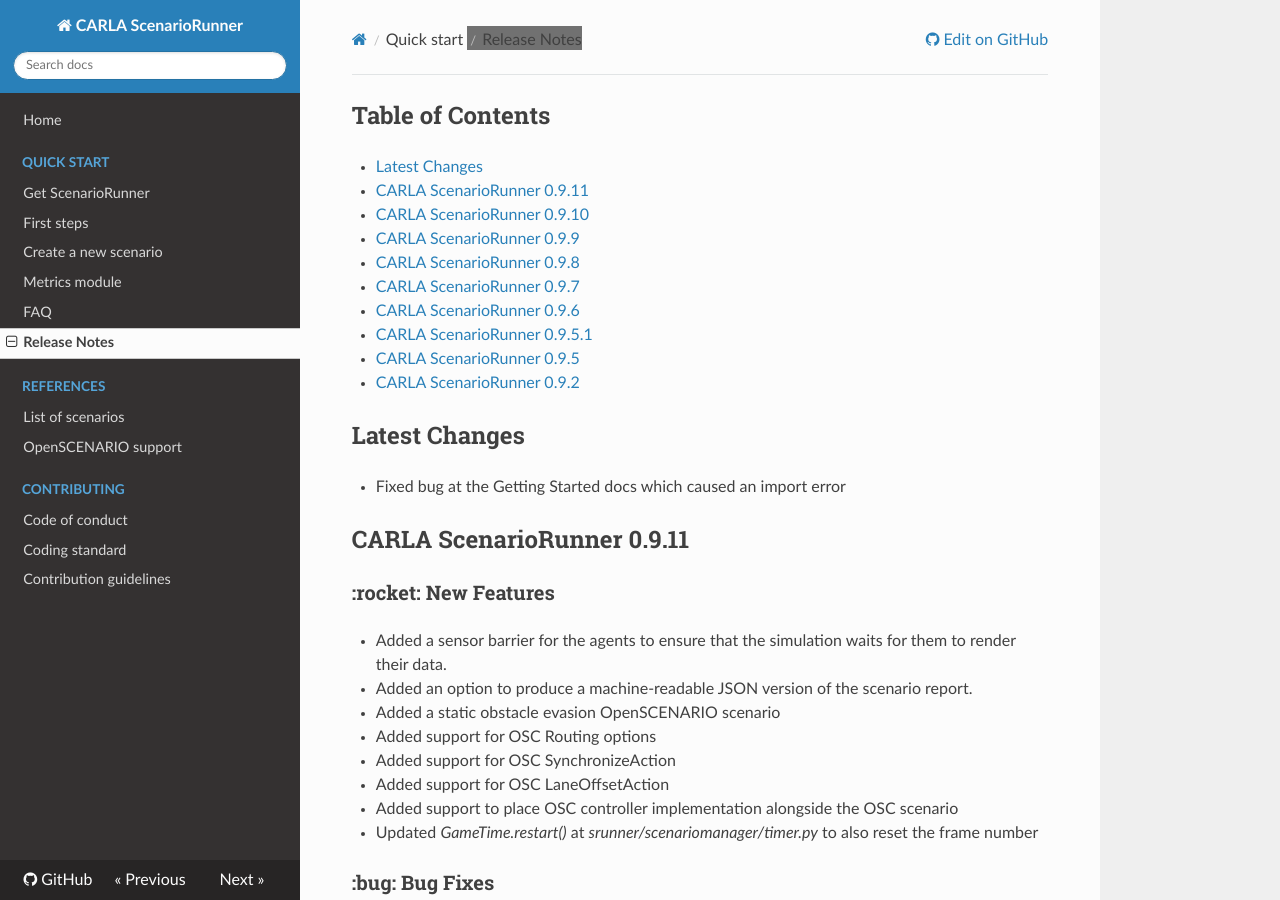
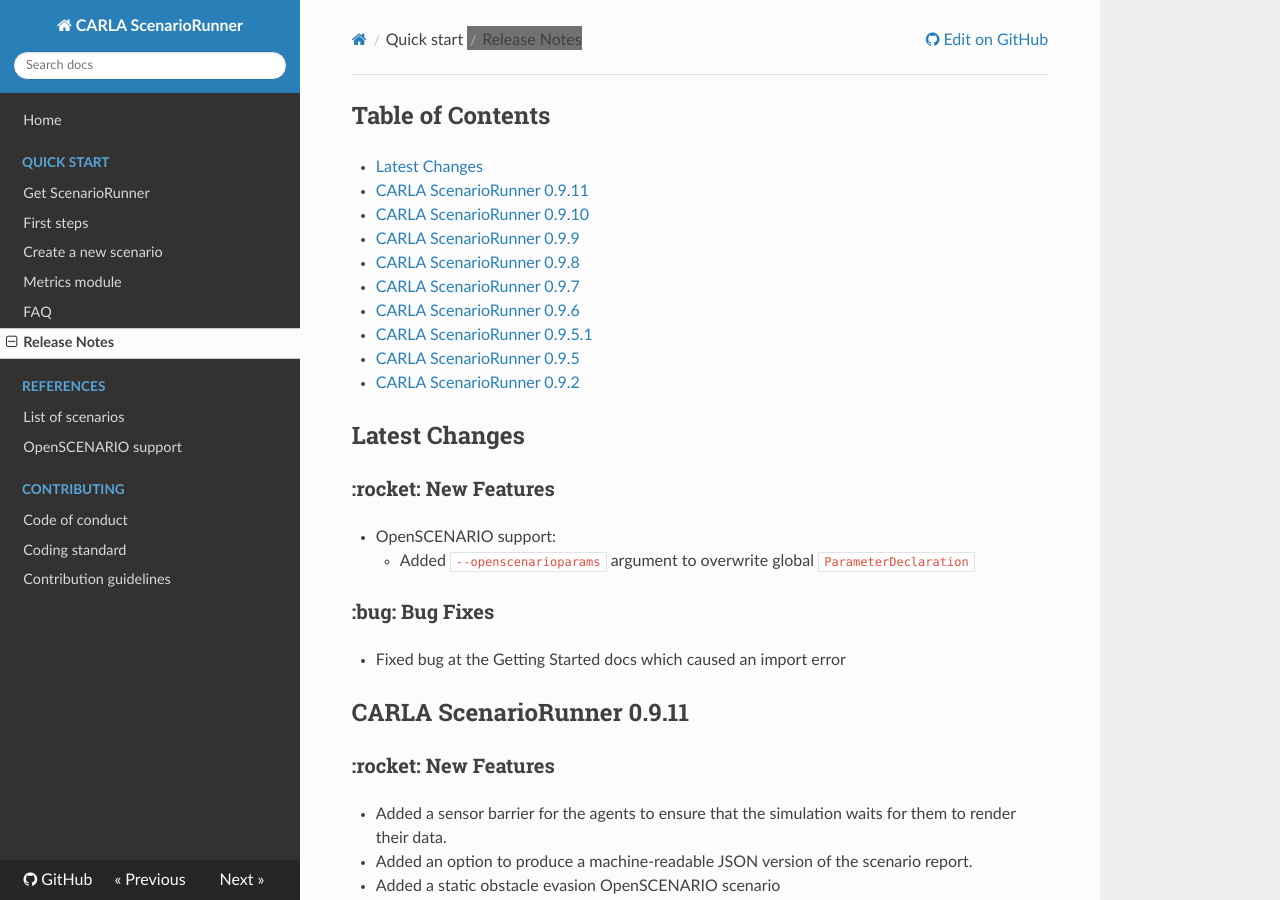
Before and after one commit to carla-simulator/scenario_runner, an MkDocs documentation site: the page built from Docs/CHANGELOG.md, in a window 1280 px wide and 900 px high. Built offline with MkDocs 1.6.1, drawn with Linux system fonts in a browser that asks for light colours; nearby versions of some CDN libraries.

Commit message:
update changelog

```diff
--- a/Docs/CHANGELOG.md
+++ b/Docs/CHANGELOG.md
@@ -11,7 +11,10 @@
 * [CARLA ScenarioRunner 0.9.2](#carla-scenariorunner-092)
 
 ## Latest Changes
-
+### :rocket: New Features
+* OpenSCENARIO support:
+    - Added `--openscenarioparams` argument to overwrite global `ParameterDeclaration`
+### :bug: Bug Fixes
 * Fixed bug at the Getting Started docs which caused an import error
 
 ## CARLA ScenarioRunner 0.9.11
```
